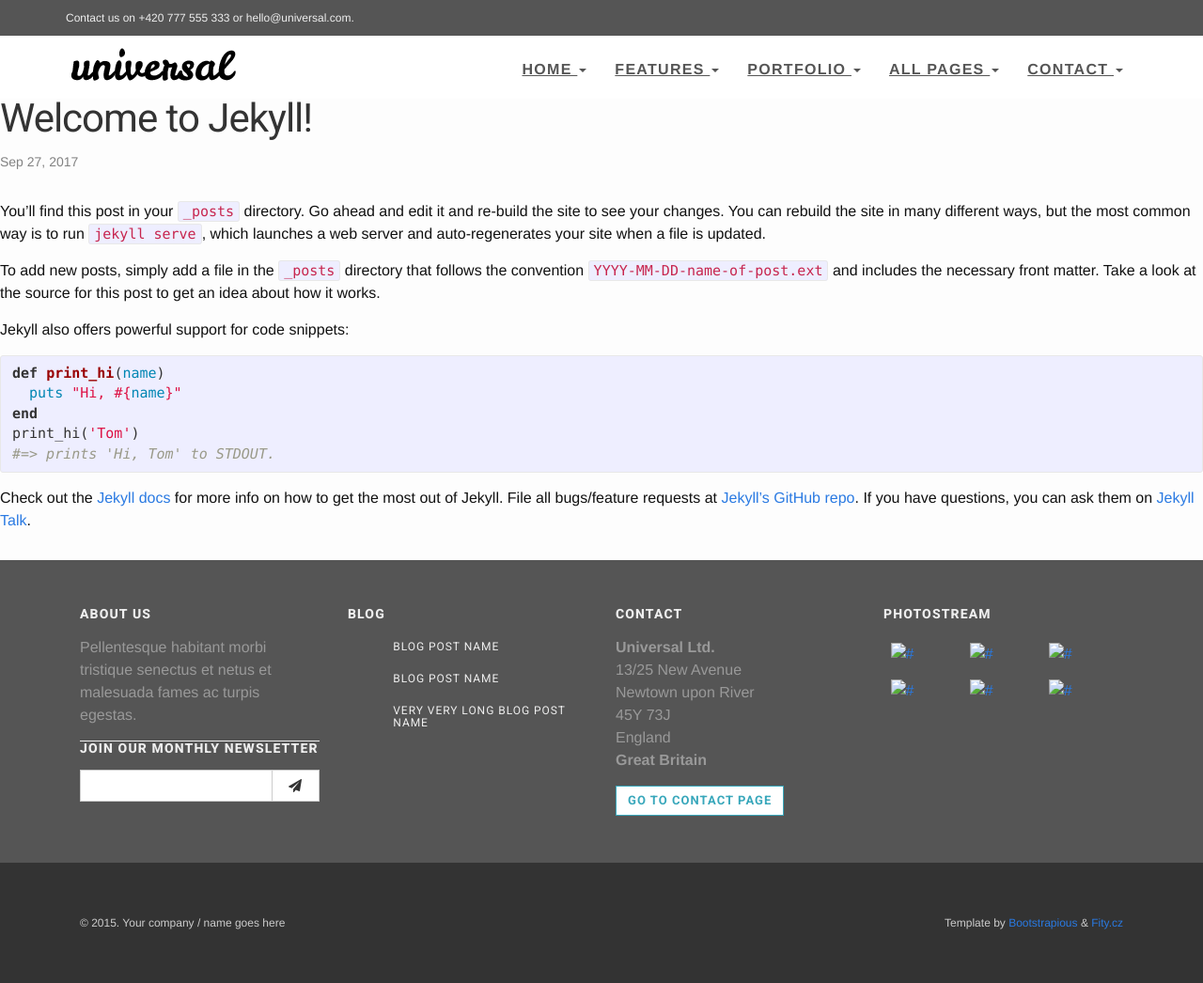
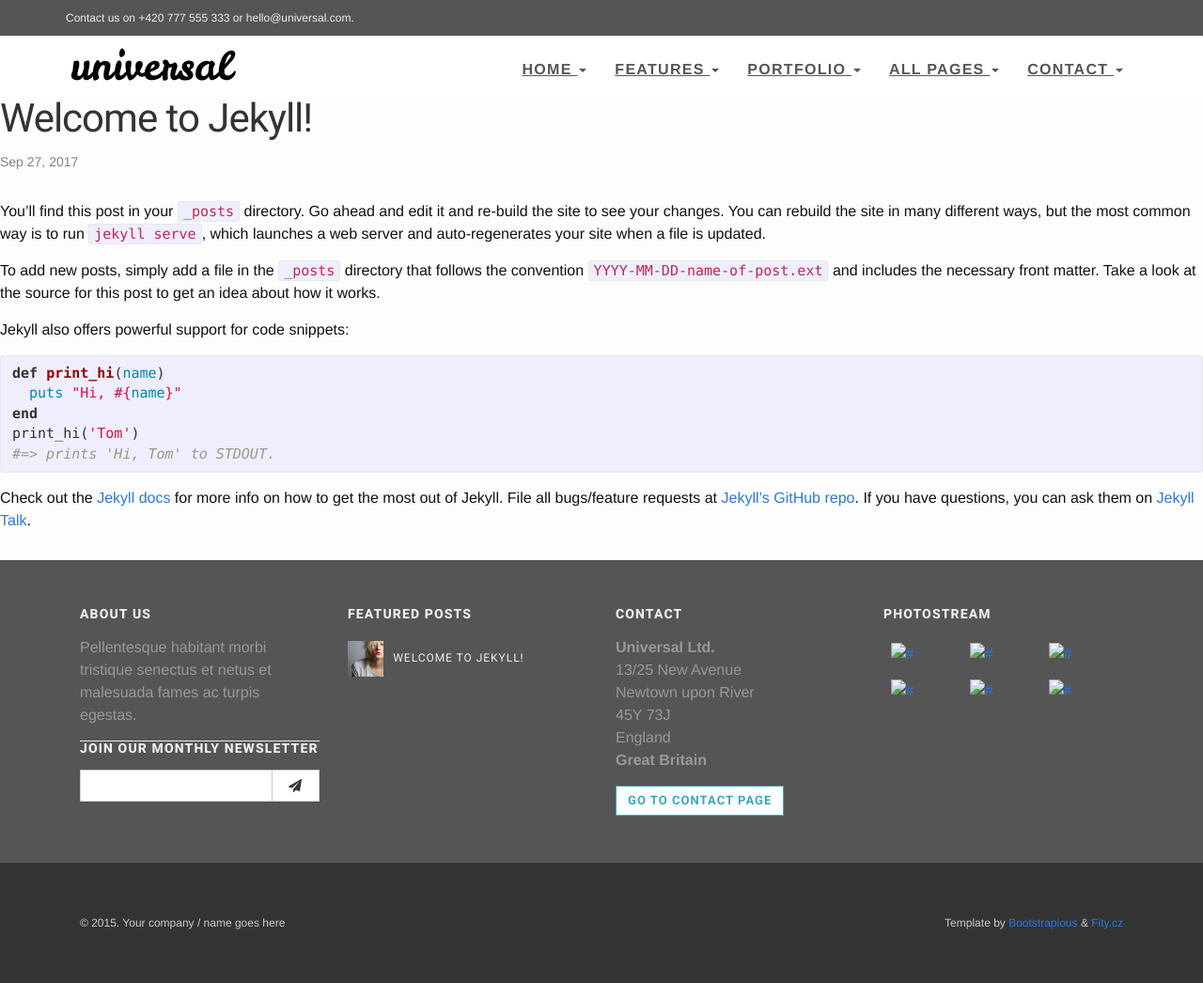
Before and after one commit to lthoang/universal-jekyll-theme, a Jekyll site: the page built from _posts/2017-09-27-welcome-to-jekyll.markdown, in a window 1280 px wide. Shown: the whole page at 94% size. Built offline with Jekyll 4.4.1, drawn with Linux system fonts in a browser that asks for light colours; nearby versions of some CDN libraries.

Commit message:
Footer blog posts

```diff
--- a/_includes/footer.html
+++ b/_includes/footer.html
@@ -30,46 +30,8 @@
     <!-- /.col-md-3 -->
 
     <div class="col-md-3 col-sm-6">
-
-      <h4>Blog</h4>
-
-      <div class="blog-entries">
-        <div class="item same-height-row clearfix">
-          <div class="image same-height-always">
-            <a href="#">
-                            <img class="img-responsive" src="img/detailsquare.jpg" alt="">
-                        </a>
-          </div>
-          <div class="name same-height-always">
-            <h5><a href="#">Blog post name</a></h5>
-          </div>
-        </div>
-
-        <div class="item same-height-row clearfix">
-          <div class="image same-height-always">
-            <a href="#">
-                            <img class="img-responsive" src="img/detailsquare.jpg" alt="">
-                        </a>
-          </div>
-          <div class="name same-height-always">
-            <h5><a href="#">Blog post name</a></h5>
-          </div>
-        </div>
-
-        <div class="item same-height-row clearfix">
-          <div class="image same-height-always">
-            <a href="#">
-                            <img class="img-responsive" src="img/detailsquare.jpg" alt="">
-                        </a>
-          </div>
-          <div class="name same-height-always">
-            <h5><a href="#">Very very long blog post name</a></h5>
-          </div>
-        </div>
-      </div>
-
-      <hr class="hidden-md hidden-lg">
-
+      {% assign featured_posts = site.posts | where: "featured", true %}
+      {% include footer/blog-posts.html posts = featured_posts %}
     </div>
     <!-- /.col-md-3 -->
 
--- /dev/null
+++ b/_includes/footer/blog-posts.html
@@ -0,0 +1,15 @@
+<h4>Featured posts</h4>
+<div class="blog-entries">
+  {% assign posts = include.posts | sort: 'date' | reverse %}
+  {% for post in posts limit:3 %}
+  <div class="item same-height-row clearfix">
+    <div class="image same-height-always">
+      <a href="{{ post.url | relative_url }}"><img class="img-responsive" src="{{ post.thumbnail | relative_url }}" alt="{{ post.title | escape }}"></a>
+    </div>
+    <div class="name same-height-always">
+      <h5><a href="{{ post.url | relative_url }}">{{ post.title }}</a></h5>
+    </div>
+  </div>
+  {% endfor %}
+</div>
+<hr class="hidden-md hidden-lg">
--- a/_posts/2017-09-27-welcome-to-jekyll.markdown
+++ b/_posts/2017-09-27-welcome-to-jekyll.markdown
@@ -1,8 +1,10 @@
 ---
 layout: post
 title:  "Welcome to Jekyll!"
+thumbnail: /assets/img/detailsquare.jpg
 date:   2017-09-27 15:18:18 +0700
 categories: jekyll update
+featured: true
 ---
 You’ll find this post in your `_posts` directory. Go ahead and edit it and re-build the site to see your changes. You can rebuild the site in many different ways, but the most common way is to run `jekyll serve`, which launches a web server and auto-regenerates your site when a file is updated.
 
```
